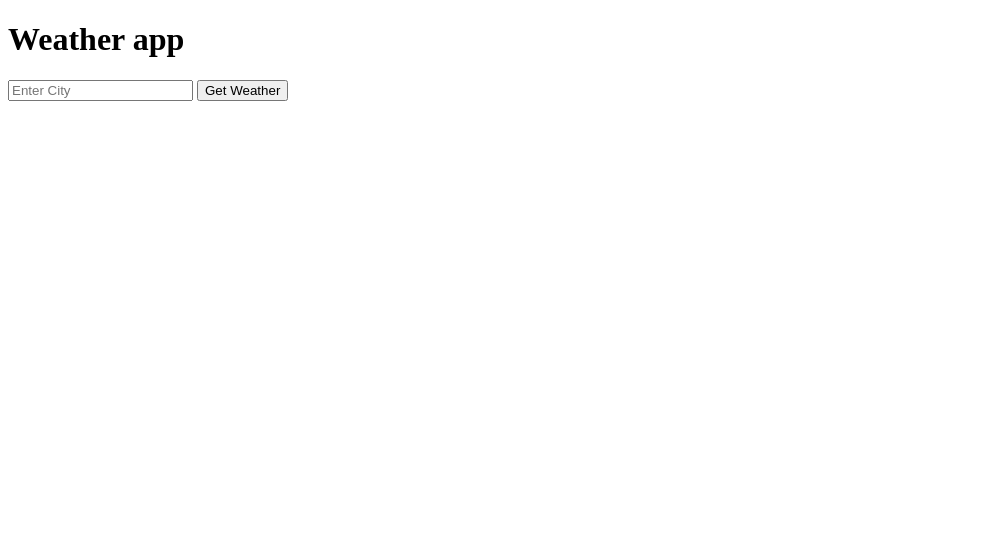
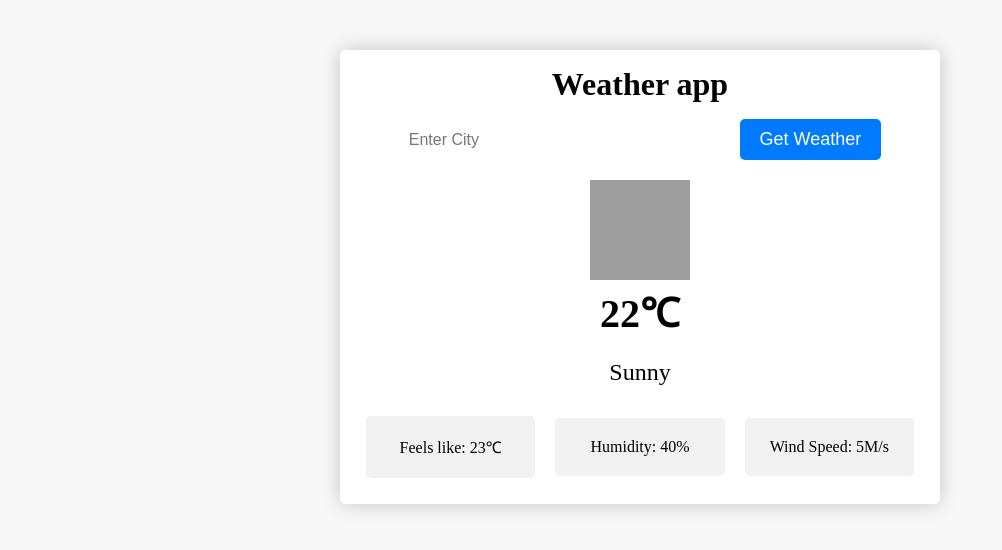
Before and after one commit to JeremiahDunphy/Weather-App, a plain HTML site: page Weather-App/index.html in a window 1280 px wide. Shown: the whole page, without its empty margins (0-1002 px from the left). Drawn offline with Linux system fonts and the light colour scheme; grey boxes are pictures that could not be loaded.

Commit message:
finished styling weather app

```diff
--- a/Weather-App/index.html
+++ b/Weather-App/index.html
@@ -4,6 +4,7 @@
     <meta charset="UTF-8">
     <meta name="viewport" content="width=device-width, initial-scale=1.0">
     <title>Weather App</title>
+    <link rel="stylesheet" href="style.css">
 </head>
 <body>
     <div class="app__container">
@@ -12,6 +13,19 @@
             <input id="city__input" type="text" placeholder="Enter City">
             <input id='city__input__submit'type="submit" value="Get Weather">
         </form>
+        <div id="weather__data">
+            <div class="weather__data-icon">
+                <img src="https://openweathermap.org/img/wn/01d.png" alt="Weather Icon">
+            </div>
+            <div class="weather__temperature">22&#8451;</div>
+        </div>
+        <div class="weather__description">Sunny</div>
+        <div class="weather__details">
+            <div>Feels like: 23&#8451;</div>
+            <div>Humidity: 40%</div>
+            <div>Wind Speed: 5M/s </div>
+        </div>
     </div>
+    <script src="index.js"></script>
 </body>
 </html>
--- a/Weather-App/style.css
+++ b/Weather-App/style.css
@@ -0,0 +1,103 @@
+* {
+    padding: 0;
+    margin: 0;
+    box-sizing: border-box;
+}
+
+body {
+    font-family: "Montserrat", "sans-serif";
+    background-color: #f7f7f7;
+}
+
+.app__container {
+    background-color: #fff;
+    box-shadow: 0 0 20px rgba(0, 0, 0, .2);
+    margin: 0 auto;
+    margin-top: 50px;
+    text-align: center;
+    max-width: 600px;
+   border-radius: 5px;
+    padding: 16px;
+}
+h1 {
+    margin-bottom: 16px;
+}
+
+form {
+    display: flex;
+    justify-content: center;
+    align-items: center;
+    margin-bottom: 20px;
+}
+
+form input[type= "text"] {
+padding: 10px;
+border: none;
+outline: none;
+font-size: 16px;
+width: 60%;
+}
+
+form input[type= "submit"] {
+    background-color: #007bff;
+    color: #fff;
+    border: none;
+    padding: 10px 20px;
+    border-radius: 5px;
+    font-size: 18px;
+    cursor: pointer;
+    outline: none;
+}
+
+form input[type= "submit"]:hover {
+    background-color: #0062cc;
+    transition: background-color 300ms ease;
+}
+
+.weather__data-icon img {
+    width: 100px;
+    height: 100px;
+    background-size: contain;
+    background-repeat: no-repeat;
+    background-position: center;
+
+}
+
+.weather__temperature {
+    font-size: 40px;
+    font-weight: bold;
+    margin-bottom: 20px
+}
+
+.weather__description {
+font-size: 24px;
+margin-bottom: 20px;
+}
+
+.weather__details {
+    display: flex;
+    justify-content: center;
+    align-items: center;
+    flex-wrap: wrap;
+}
+
+.weather__details > div {
+    padding: 20px;
+    background-color: #f1f1f1;
+    margin: 10px;
+    flex: 1;
+    border-radius: 5px;
+    min-height: 45px;
+}
+
+
+@media(max-width: 768px) {
+    form {
+        flex-direction: column;
+
+    }
+    form input[type= "text"] {
+    width: 100%;
+    margin-bottom: 10px;
+    }
+}
```
